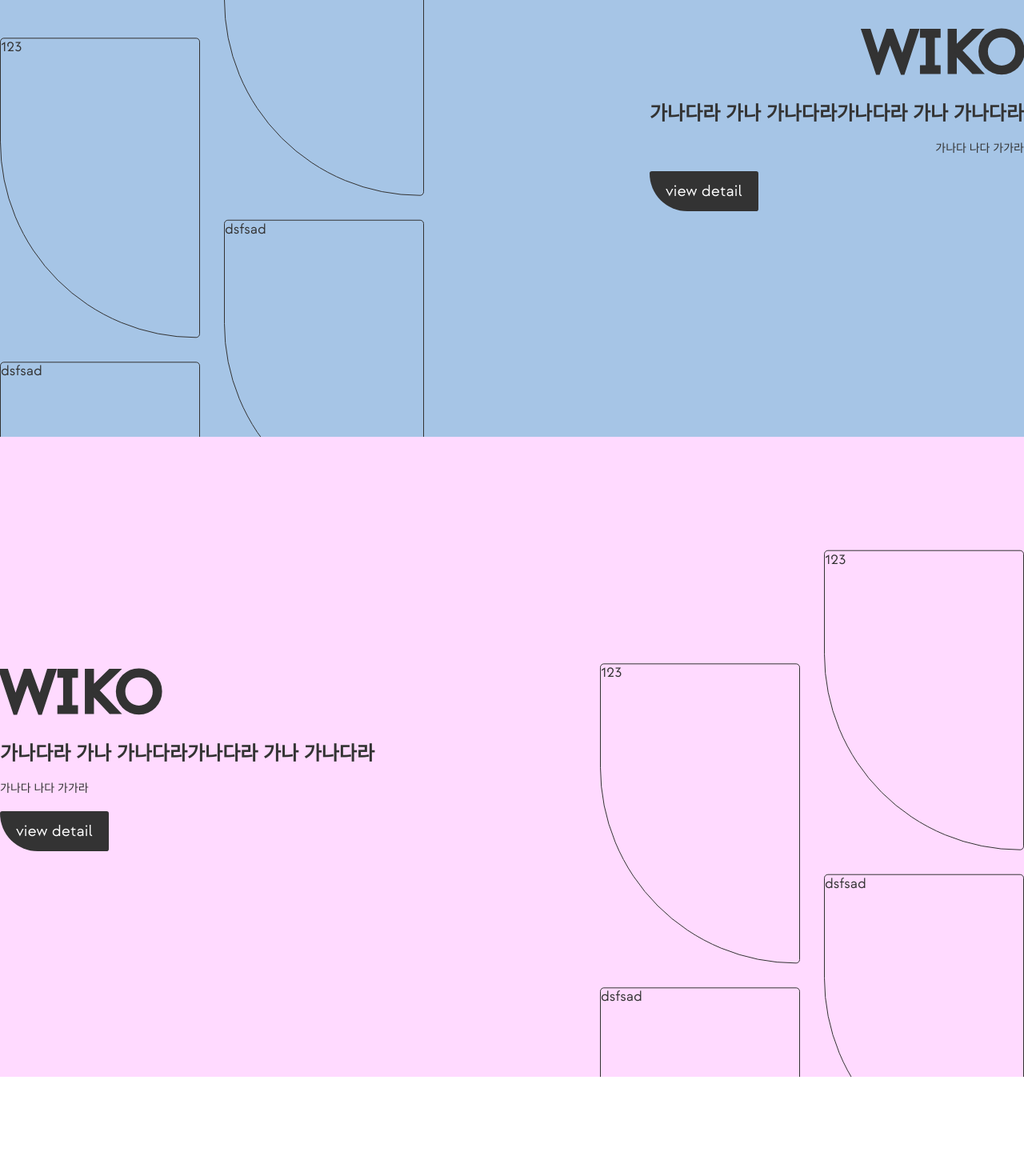
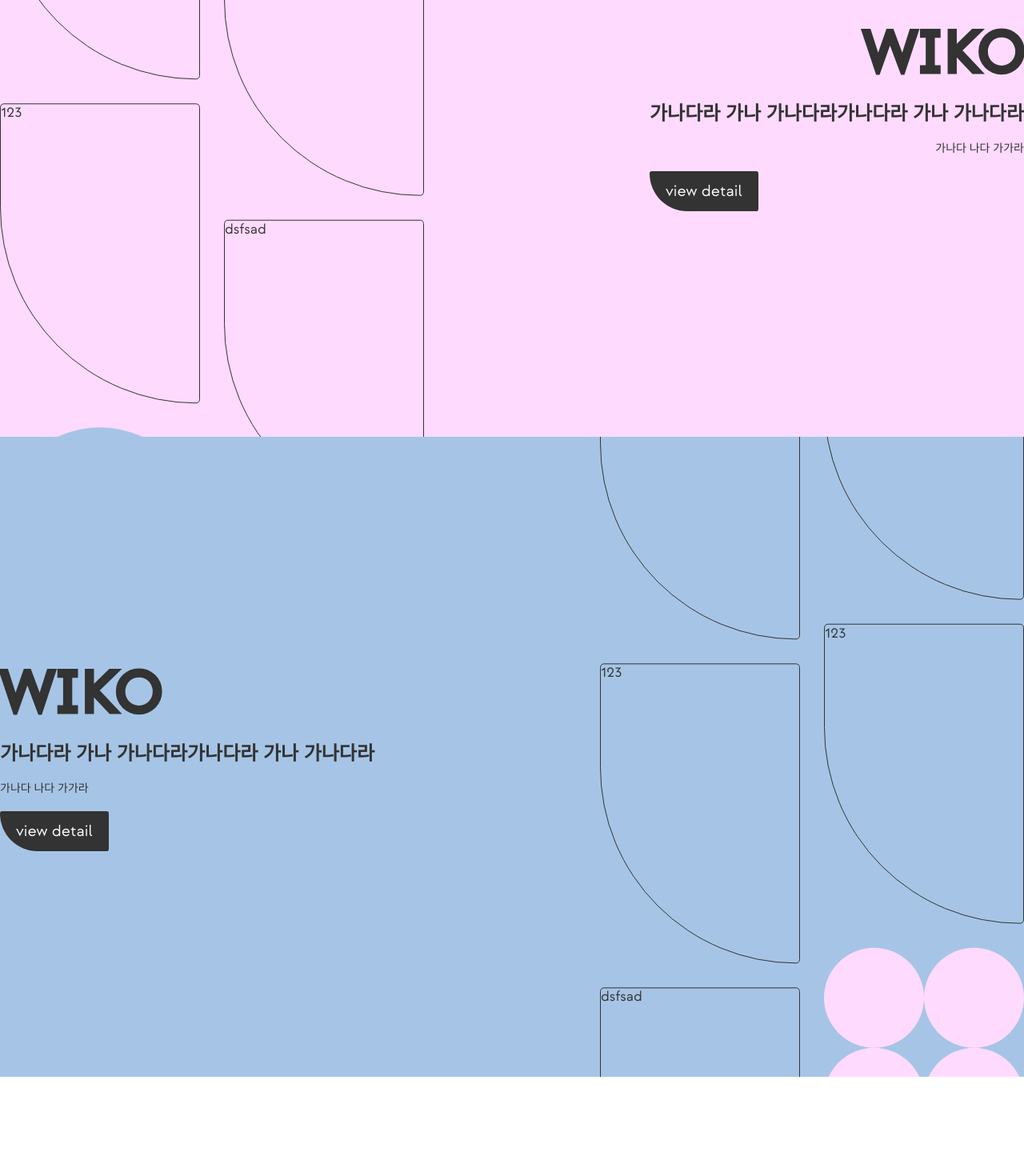
Before and after one commit to elin-sunhye/portfolio, a Next.js app: page / in a window 1280 px wide. Shown: the part 4240-5710 px from the top of the page at 80% size. Built offline with nearby package versions, Linux system fonts and the light colour scheme.

Commit message:
mian detial 작업중

```diff
--- a/app/page.module.scss
+++ b/app/page.module.scss
@@ -173,13 +173,16 @@
     & > div,
     & > span {
       width: 100%;
-      aspect-ratio: 1 / 1.5;
     }
 
     & > span {
       display: block;
       border-radius: var(--br-5) var(--br-5) var(--br-5) 25rem;
       border: 1px solid #333;
+      aspect-ratio: 1 / 1.5;
+    }
+    & > div {
+      aspect-ratio: 1 / 1;
     }
 
     // up
@@ -388,16 +391,16 @@
 
             &:first-of-type {
               height: 30%;
-              background-color: var(--main-orange-1);
+              background-color: #ffe1a556;
             }
 
             &:nth-of-type(2) {
               height: 60%;
-              background-color: var(--main-orange-1);
+              background-color: #ffbe3d96;
             }
             &:last-of-type {
               height: 100%;
-              background-color: var(--sub-orange-1);
+              background-color: var(--sub-yellow-1);
             }
           }
         }
@@ -408,17 +411,55 @@
 
 // project_2_section ---------------------------------
 .project_2_section {
-  background-color: var(--main-blue-1);
+  background-color: var(--sub-pink-1);
   .wrap {
     .top_box {
       text-align: right;
+    }
+
+    .scroll_box {
+      .scroll_down {
+        & > div {
+          flex-wrap: wrap;
+
+          & > span {
+            width: 100%;
+            aspect-ratio: 1 / 0.5;
+            border-radius: 15rem 15rem 0 0;
+
+            &:first-of-type {
+              background-color: var(--main-blue-1);
+            }
+            &:last-of-type {
+              background-color: var(--sub-blue-1);
+            }
+          }
+        }
+      }
     }
   }
 }
 
 // project_3_section ---------------------------------
 .project_3_section {
-  background-color: var(--sub-pink-1);
+  background-color: var(--main-blue-1);
+
+  .wrap {
+    .scroll_box {
+      .scroll_down {
+        & > div {
+          flex-wrap: wrap;
+
+          & > span {
+            width: 50%;
+            aspect-ratio: 1 / 1;
+            border-radius: var(--br-50pro);
+            background-color: var(--sub-pink-1);
+          }
+        }
+      }
+    }
+  }
 }
 
 // support_section ---------------------------------
--- a/app/page.tsx
+++ b/app/page.tsx
@@ -568,20 +568,23 @@ export default function Home() {
               className={`flex_center ${style.scroll_down}`}
             >
               <span>asd</span>
-              <div>123</div>
               <span>123</span>
-              <span>dsfsad</span>
-              <div>123</div>
+              <span>123</span>
+              <div className="flex_start">
+                <span></span>
+                <span></span>
+              </div>
+              <span>123</span>
             </div>
             <div
               ref={scroll2UpRef}
               className={`flex_center ${style.scroll_up}`}
             >
               <span>asd</span>
-              <div>123</div>
+              <span>123</span>
               <span>123</span>
               <span>dsfsad</span>
-              <div>123</div>
+              <span>123</span>
             </div>
           </div>
           <div className={style.top_box}>
@@ -626,20 +629,25 @@ export default function Home() {
               className={`flex_center ${style.scroll_up}`}
             >
               <span>asd</span>
-              <div>123</div>
+              <span>123</span>
               <span>123</span>
               <span>dsfsad</span>
-              <div>123</div>
+              <span>123</span>
             </div>
             <div
               ref={scroll3DownRef}
               className={`flex_center ${style.scroll_down}`}
             >
               <span>asd</span>
-              <div>123</div>
               <span>123</span>
-              <span>dsfsad</span>
-              <div>123</div>
+              <span>123</span>
+              <div className="flex_start">
+                <span></span>
+                <span></span>
+                <span></span>
+                <span></span>
+              </div>
+              <span>123</span>
             </div>
           </div>
         </div>
```
